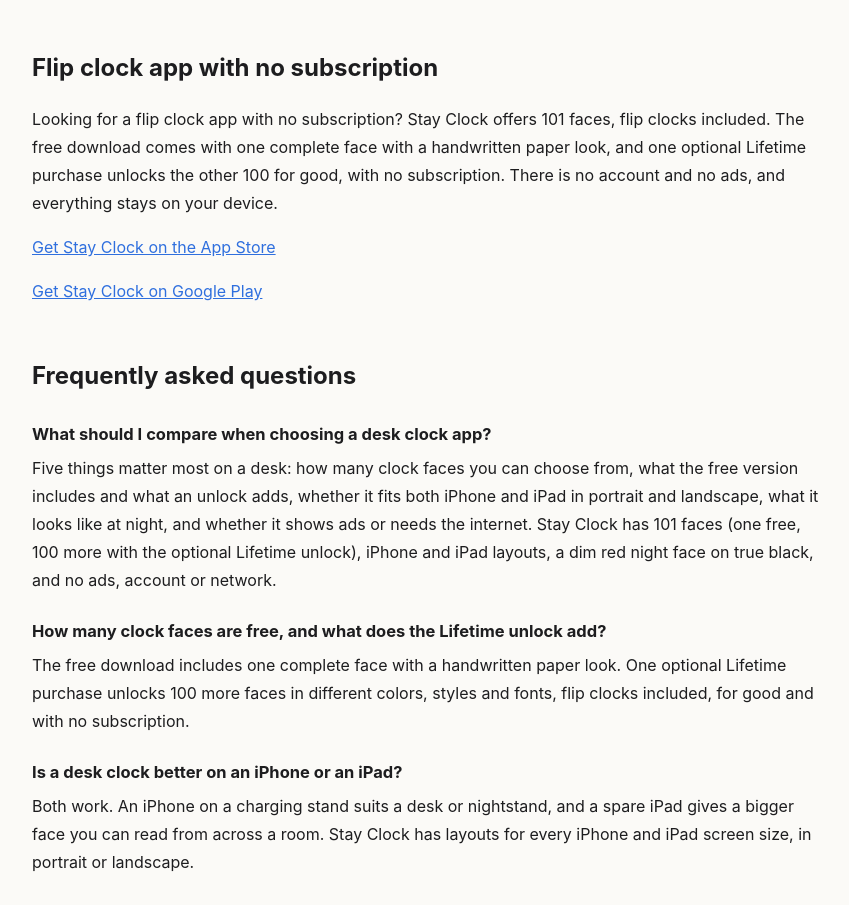
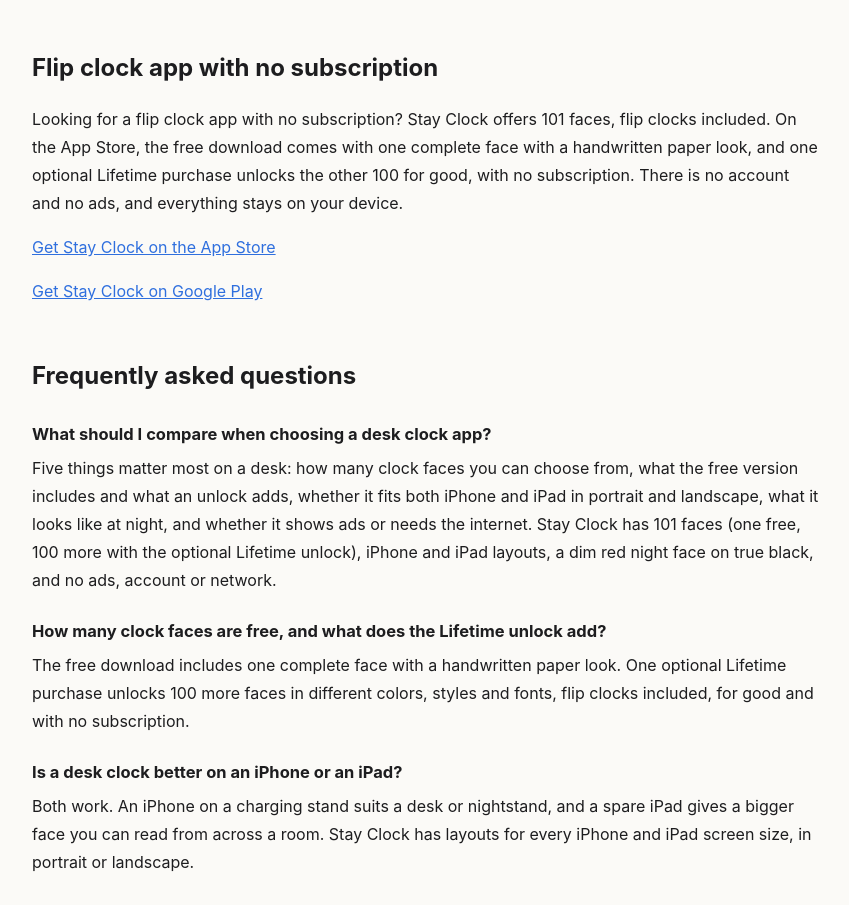
Before and after one commit to alice51849/stayclock-support, a plain HTML site: page desk-clock-app-iphone.html in a window 1280 px wide. Shown: the part 1587-2492 px from the top of the page, without its empty margins (214-1063 px from the left). Drawn offline with Linux system fonts and the light colour scheme.

Commit message:
翻頁桌鐘美國 desk clock 頁：pricegap 段購買說法限定 App Store（審核員案15 iOS／Play 分開）
Claude-Session: https://claude.ai/code/session_01J1xqKKVA5YR97qykmaHQwV

```diff
--- a/desk-clock-app-iphone.html
+++ b/desk-clock-app-iphone.html
@@ -61,7 +61,7 @@ a{color:var(--accent)}
 <h2 id="placement">iPhone or iPad on the desk?</h2>
 <ul><li><strong>iPhone on a charging stand:</strong> a small, always-lit clock on the desk or nightstand that stays on while it charges.</li><li><strong>Spare iPad:</strong> a bigger face you can read from across the room, in portrait or landscape.</li><li><strong>On either device:</strong> the face you pick appears on the full screen clock, StandBy, Lock Screen and Home Screen widgets and Apple Watch.</li></ul>
 <h2 id="no-subscription">Flip clock app with no subscription</h2>
-<p>Looking for a flip clock app with no subscription? Stay Clock offers 101 faces, flip clocks included. The free download comes with one complete face with a handwritten paper look, and one optional Lifetime purchase unlocks the other 100 for good, with no subscription. There is no account and no ads, and everything stays on your device.</p>
+<p>Looking for a flip clock app with no subscription? Stay Clock offers 101 faces, flip clocks included. On the App Store, the free download comes with one complete face with a handwritten paper look, and one optional Lifetime purchase unlocks the other 100 for good, with no subscription. There is no account and no ads, and everything stays on your device.</p>
 <p><a class="btn" href="https://apps.apple.com/us/app/id6814035888?pt=118326163&amp;ct=sqe1118_stayclock_us_deskclock&amp;mt=8">Get Stay Clock on the App Store</a></p>
 <p><a class="btn" href="https://play.google.com/store/apps/details?id=com.alice51849.StayClock&amp;referrer=utm_source%3Dsqe1118_stayclock_us_deskclock%26utm_campaign%3Dstayclock" rel="noopener" data-ls-play="cta-nosub">Get Stay Clock on Google Play</a></p>
 <h2 id="faq">Frequently asked questions</h2>
```
